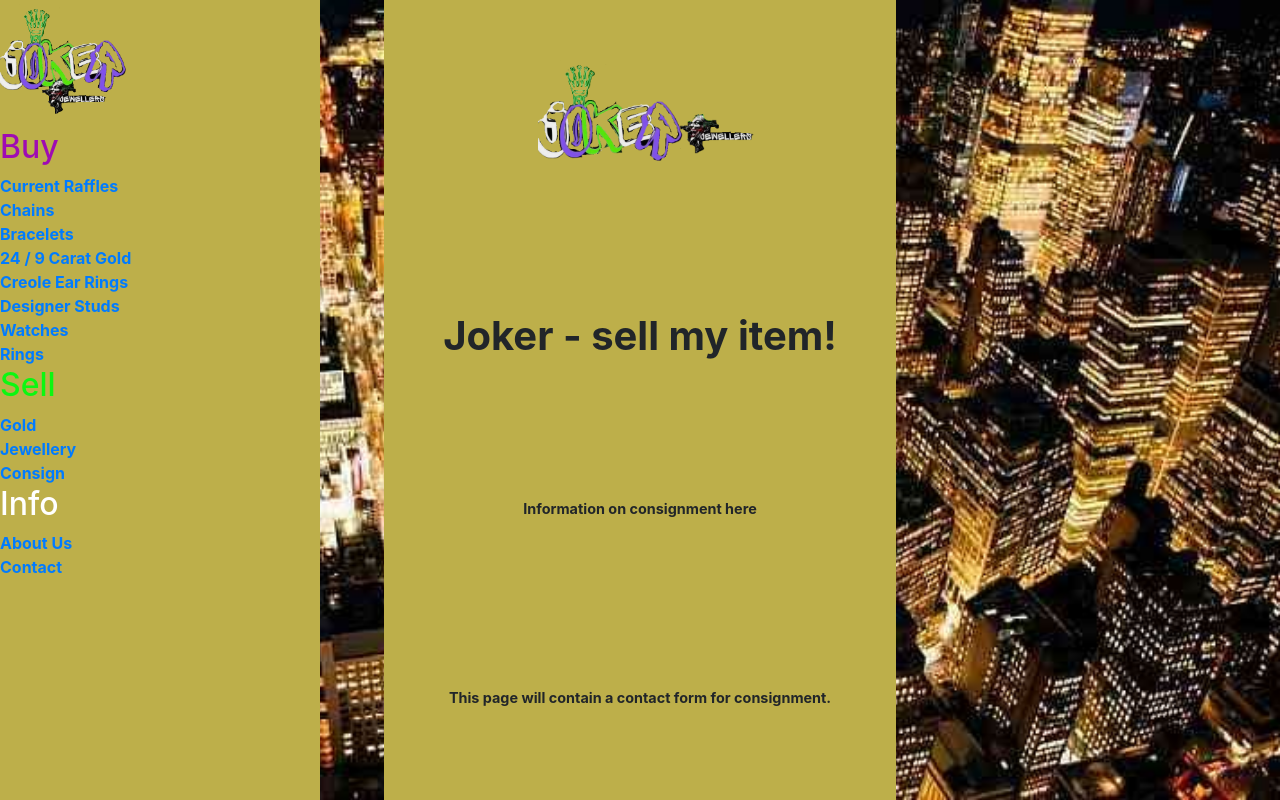
After one commit to JamesE92/jj, a Flask app: page /consign in a window 1280 px wide. The commit adds this page. Run offline with Flask 3, Linux system fonts and the light colour scheme; some libraries are stand-ins or nearby versions.

Commit message:
Skeleton of customer side put together

```diff
--- a/app.py
+++ b/app.py
@@ -11,6 +11,58 @@ app.secret_key = secrets.token_hex(16)
 def homepage():
     return render_template("index.html")
 
+@app.route("/raffles", methods=["GET", "POST"])
+def raffles():
+    return render_template("raffles.html")
+
+@app.route("/chains", methods=["GET", "POST"])
+def chains():
+    return render_template("chains.html")
+
+@app.route("/bracelets", methods=["GET", "POST"])
+def bracelets():
+    return render_template("bracelets.html")
+
+@app.route("/bars", methods=["GET", "POST"])
+def bars():
+    return render_template("bars.html")
+
+@app.route("/creole", methods=["GET", "POST"])
+def creole():
+    return render_template("creole.html")
+
+@app.route("/studs", methods=["GET", "POST"])
+def studs():
+    return render_template("studs.html")
+
+@app.route("/watches", methods=["GET", "POST"])
+def watches():
+    return render_template("watches.html")
+
+@app.route("/rings", methods=["GET", "POST"])
+def rings():
+    return render_template("rings.html")
+
+@app.route("/sellgold", methods=["GET", "POST"])
+def sellgold():
+    return render_template("sellgold.html")
+
+@app.route("/selljewellery", methods=["GET", "POST"])
+def selljewellery():
+    return render_template("selljewellery.html")
+
+@app.route("/consign", methods=["GET", "POST"])
+def consign():
+    return render_template("consign.html")
+
+@app.route("/about", methods=["GET", "POST"])
+def about():
+    return render_template("about.html")
+
+@app.route("/contact", methods=["GET", "POST"])
+def contact():
+    return render_template("contact.html")
+
 @app.route('/portal', methods=["GET", "POST"])
 def backstage():
     return render_template("portal.html")
--- a/static/styles.css
+++ b/static/styles.css
@@ -58,7 +58,7 @@ body {
  .main-content {
     display: flex;
     flex-direction: column;
-    justify-content: center;
+    justify-content: space-around;
     align-items: center;
     width: 40vw;
     height: 100vh;
@@ -66,14 +66,22 @@ body {
  }
 
  .main-content img {
+   top: 0;
     width: 80%;
     padding-left: 20%;
  }
 
+ .main-content h1 {
+   text-align: center;
+   font-weight: bold;
+   justify-content: flex-start;
+ }
+
  .main-content p {
-    text-align: center;
-    font-weight: bold;
-    padding: 4%;
+   font-size: 90%;
+   text-align: center;
+   font-weight: bold;
+   padding: 4%;
  }
 
  #loginform {
--- /dev/null
+++ b/templates/consign.html
@@ -0,0 +1,14 @@
+{% extends "layout.html" %}
+
+{% block title %}
+    Consignment
+{% endblock %}
+
+{% block main %}
+<img src="/static/logo2.png">
+<h1>Joker - sell my item!</h1>
+<p>Information on consignment here</p>
+<p>This page will contain a contact form
+    for consignment.
+</p>
+{% endblock %}
--- a/templates/index.html
+++ b/templates/index.html
@@ -10,7 +10,7 @@
         Specialising in 9 and 24-carat gold, we sell a range of chains, bracelets, designer studs, rings and
         ear rings.
     </p>
-    <p>For those looking to invest in their future, we also deal in gold bars or have luxury watches available
+    <p>Try your luck at one of our raffles, or for those looking to invest in their future, we also deal in gold bars or have luxury watches available
         through our consignment service.
     </p>
     <p>Looking to part with your jewellery or watches, making a return on that investment? See our selling
--- a/templates/layout.html
+++ b/templates/layout.html
@@ -7,6 +7,7 @@
     <meta name="viewport" content="initial-scale=1, width=device-width">
     <link rel="stylesheet" type="text/css" href="/static/styles.css">
     <link rel="stylesheet" href="https://cdn.jsdelivr.net/npm/bootstrap@4.3.1/dist/css/bootstrap.min.css" integrity="sha384-ggOyR0iXCbMQv3Xipma34MD+dH/1fQ784/j6cY/iJTQUOhcWr7x9JvoRxT2MZw1T" crossorigin="anonymous">
+    <link rel="icon" href="../static/logo.png" type="image/png">
     <script src="https://stackpath.bootstrapcdn.com/bootstrap/4.3.1/js/bootstrap.min.js"></script>
 
     <title>Joker Jewellers</title>
@@ -18,24 +19,25 @@
 
             <nav>
             <h2 id="buy">Buy</h2>
-            <a>Chains</a>
-            <a>Bracelets</a>
-            <a>24 Carat Gold Bars</a>
-            <a>Creole Ear Rings</a>
-            <a>Designer Studs</a>
-            <a>Watches</a>
-            <a>Rings</a>
+            <a href="/raffles">Current Raffles</a>
+            <a href="/chains">Chains</a>
+            <a href="/bracelets">Bracelets</a>
+            <a href="/bars">24 / 9 Carat Gold</a>
+            <a href="/creole">Creole Ear Rings</a>
+            <a href="/studs">Designer Studs</a>
+            <a href="/watches">Watches</a>
+            <a href="/rings">Rings</a>
             </nav>
 
             <nav>
             <h2 id="sell">Sell</h2>
-            <a>Gold</a>
-            <a>Jewellery</a>
-            <a>Consign</a>
+            <a href="/sellgold">Gold</a>
+            <a href="/selljewellery">Jewellery</a>
+            <a href="/consign">Consign</a>
             <nav>
             <h2 id="info">Info</h2>
-            <a>About Us</a>
-            <a>Contact</a>
+            <a href="/about">About Us</a>
+            <a href="/contact">Contact</a>
             </nav>
     </div>
     <div class="main-content">
```
Also changed, not shown: templates/about.html (added, +11 -0 lines), templates/bars.html (added, +13 -0 lines), templates/bracelets.html (added, +13 -0 lines), templates/chains.html (added, +13 -0 lines), templates/contact.html (added, +11 -0 lines), templates/creole.html (added, +13 -0 lines), templates/raffles.html (added, +13 -0 lines), templates/rings.html (added, +13 -0 lines), templates/sellgold.html (added, +14 -0 lines), templates/selljewellery.html (added, +14 -0 lines), templates/studs.html (added, +13 -0 lines), templates/watches.html (added, +13 -0 lines).
